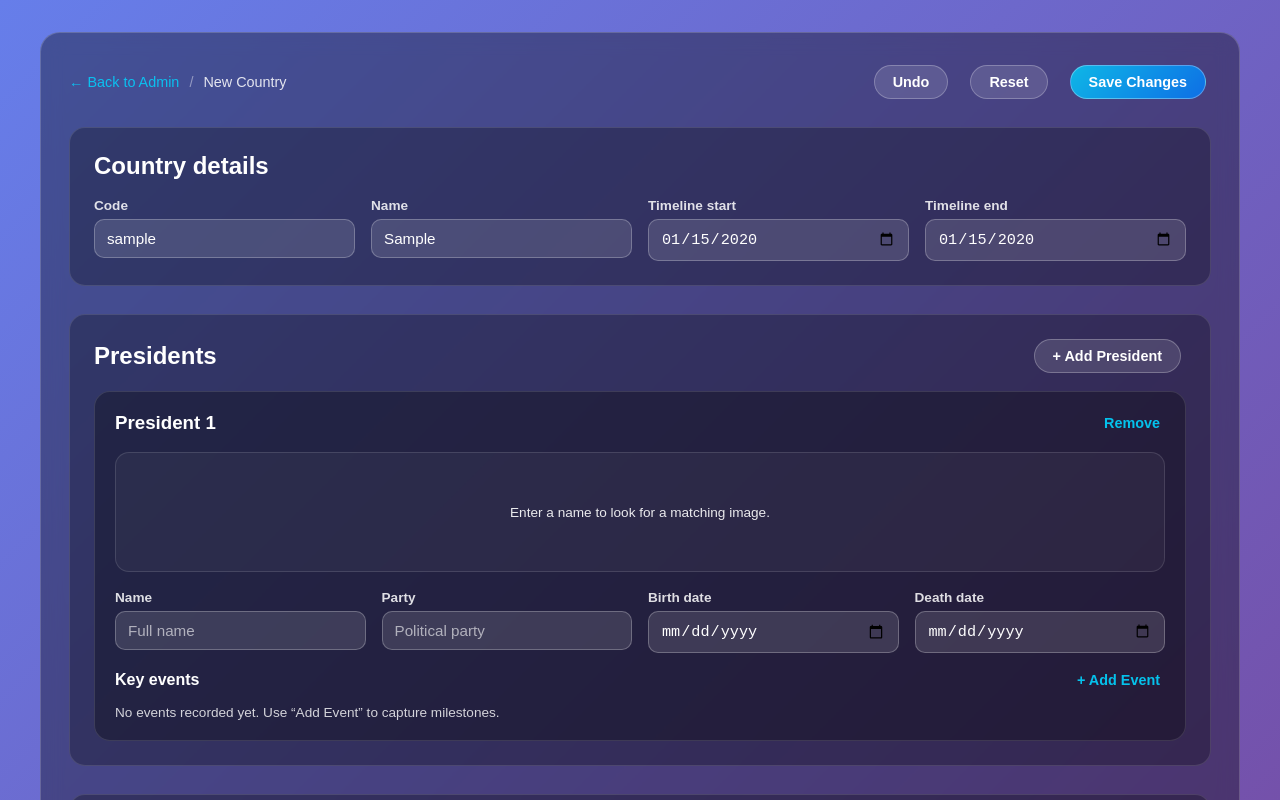
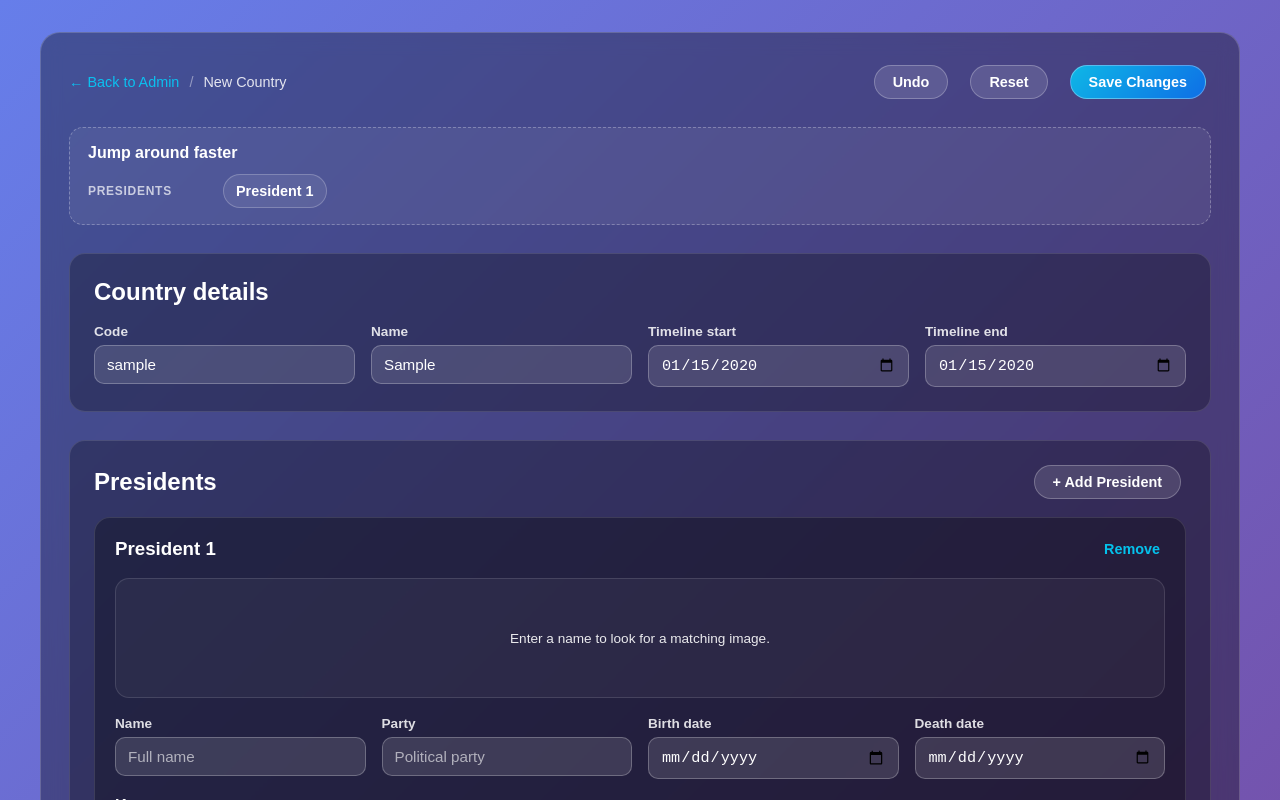
Before and after one commit to rewbs/aerobea-timeline, a Next.js app: page /admin/countries/new in a window 1280 px wide. Both pictures are taken after typing "Sample", "Sample", "2020-01-15", "2020-01-15" into the empty fields and a click on the button "+ Add President". Shown: the top 800 px of the page. Built offline with nearby package versions, Linux system fonts and the light colour scheme.

Commit message:
Improve admin country editor navigation

```diff
--- a/app/admin/countries/AdminCountryEditorClient.tsx
+++ b/app/admin/countries/AdminCountryEditorClient.tsx
@@ -7,6 +7,7 @@ import {
   useCallback,
   useEffect,
   useMemo,
+  useRef,
   useState,
 } from 'react';
 import { useRouter } from 'next/navigation';
@@ -506,6 +507,8 @@ const AdminCountryEditorClient = ({
     () => toCountryDraft(initialCountry),
     [initialCountry]
   );
+  const presidentRefs = useRef<Record<string, HTMLElement | null>>({});
+  const eventRefs = useRef<Record<string, HTMLElement | null>>({});
   const [baseline, setBaseline] = useState<CountryDraft>(initialDraft);
   const [draft, setDraft] = useState<CountryDraft>(initialDraft);
   const [history, setHistory] = useState<CountryDraft[]>([]);
@@ -701,6 +704,48 @@ const AdminCountryEditorClient = ({
 
   const isSaving = status.type === 'saving';
 
+  const presidentSummaries = useMemo(
+    () =>
+      draft.presidents.map((president, index) => {
+        const emptyEvents = president.events.filter(
+          event => !event.date || !event.text.trim()
+        );
+
+        return {
+          formId: president.formId,
+          label: president.name.trim() || `President ${index + 1}`,
+          emptyEvents,
+        };
+      }),
+    [draft.presidents]
+  );
+
+  const firstEmptyEvent = useMemo(() => {
+    for (const president of draft.presidents) {
+      for (const event of president.events) {
+        if (!event.date || !event.text.trim()) {
+          return { presidentId: president.formId, eventId: event.formId };
+        }
+      }
+    }
+    return null;
+  }, [draft.presidents]);
+
+  const scrollToPresident = (formId: string) => {
+    const element = presidentRefs.current[formId];
+    if (element) {
+      element.scrollIntoView({ behavior: 'smooth', block: 'start' });
+    }
+  };
+
+  const scrollToEvent = (presidentId: string, eventId: string) => {
+    scrollToPresident(presidentId);
+    const element = eventRefs.current[eventId];
+    if (element) {
+      element.scrollIntoView({ behavior: 'smooth', block: 'center' });
+    }
+  };
+
   const saveDraft = useCallback(
     async (reason: 'manual' | 'auto' = 'manual') => {
       if (isSaving) return;
@@ -865,6 +910,52 @@ const AdminCountryEditorClient = ({
         </div>
       )}
 
+      {(draft.presidents.length > 0 || firstEmptyEvent) && (
+        <section className="admin-quick-nav" aria-label="Quick navigation">
+          <div className="admin-quick-nav-heading">
+            <h3>Jump around faster</h3>
+            {firstEmptyEvent && (
+              <button
+                className="admin-secondary-button"
+                type="button"
+                onClick={() =>
+                  scrollToEvent(
+                    firstEmptyEvent.presidentId,
+                    firstEmptyEvent.eventId
+                  )
+                }
+              >
+                Go to first empty event
+              </button>
+            )}
+          </div>
+          <div className="admin-quick-nav-grid">
+            <div className="admin-quick-nav-label">Presidents</div>
+            <div className="admin-quick-nav-buttons">
+              {draft.presidents.length === 0 && (
+                <span className="admin-chip-muted">None yet — add your first president below.</span>
+              )}
+              {presidentSummaries.map(summary => (
+                <button
+                  key={summary.formId}
+                  className="admin-chip-button"
+                  type="button"
+                  onClick={() => scrollToPresident(summary.formId)}
+                >
+                  <span className="admin-chip-label">{summary.label}</span>
+                  {summary.emptyEvents.length > 0 && (
+                    <span className="admin-chip-badge">
+                      {summary.emptyEvents.length} empty event
+                      {summary.emptyEvents.length > 1 ? 's' : ''}
+                    </span>
+                  )}
+                </button>
+              ))}
+            </div>
+          </div>
+        </section>
+      )}
+
       <section className="admin-editor-section">
         <h2>Country details</h2>
         <div className="admin-form-grid">
@@ -928,7 +1019,13 @@ const AdminCountryEditorClient = ({
         )}
 
           {draft.presidents.map((president, index) => (
-          <article className="admin-entity-card" key={president.formId}>
+            <article
+              className="admin-entity-card"
+              key={president.formId}
+              ref={element => {
+                presidentRefs.current[president.formId] = element;
+              }}
+            >
             <header className="admin-entity-header">
               <h3>President {index + 1}</h3>
               <button
@@ -1003,8 +1100,19 @@ const AdminCountryEditorClient = ({
                 </p>
               )}
 
-              {president.events.map((event, eventIndex) => (
-                <div className="admin-event-row" key={event.formId}>
+
+              {president.events.map((event, eventIndex) => {
+                const isIncomplete = !event.date || !event.text.trim();
+                return (
+                  <div
+                    className={`admin-event-row${
+                      isIncomplete ? ' admin-event-row-incomplete' : ''
+                    }`}
+                    key={event.formId}
+                    ref={element => {
+                      eventRefs.current[event.formId] = element;
+                    }}
+                  >
                     <div className="admin-event-fields">
                       <label>
                         <span>Date &amp; time</span>
@@ -1061,7 +1169,9 @@ const AdminCountryEditorClient = ({
                       Remove event
                     </button>
                   </div>
-              ))}
+                );
+              })}
+
               </div>
             </article>
           ))}
--- a/app/globals.css
+++ b/app/globals.css
@@ -468,6 +468,90 @@ select {
   border: 1px solid rgba(0, 150, 255, 0.35);
 }
 
+.admin-quick-nav {
+  display: flex;
+  flex-direction: column;
+  gap: 12px;
+  background: rgba(255, 255, 255, 0.06);
+  border: 1px dashed rgba(255, 255, 255, 0.28);
+  border-radius: 14px;
+  padding: 16px 18px;
+}
+
+.admin-quick-nav-heading {
+  display: flex;
+  justify-content: space-between;
+  align-items: center;
+  gap: 10px;
+  flex-wrap: wrap;
+}
+
+.admin-quick-nav-heading h3 {
+  margin: 0;
+  font-size: 1rem;
+}
+
+.admin-quick-nav-grid {
+  display: grid;
+  grid-template-columns: 120px 1fr;
+  gap: 10px;
+  align-items: center;
+}
+
+.admin-quick-nav-label {
+  font-weight: 700;
+  text-transform: uppercase;
+  letter-spacing: 0.06em;
+  font-size: 0.75rem;
+  opacity: 0.7;
+}
+
+.admin-quick-nav-buttons {
+  display: flex;
+  flex-wrap: wrap;
+  gap: 10px;
+  align-items: center;
+}
+
+.admin-chip-button {
+  display: inline-flex;
+  align-items: center;
+  gap: 8px;
+  border-radius: 999px;
+  border: 1px solid rgba(255, 255, 255, 0.22);
+  background: rgba(255, 255, 255, 0.08);
+  color: #fff;
+  padding: 8px 12px;
+  cursor: pointer;
+  transition: transform 0.1s ease, border-color 0.15s ease;
+}
+
+.admin-chip-button:hover {
+  border-color: rgba(0, 212, 255, 0.65);
+  transform: translateY(-1px);
+}
+
+.admin-chip-label {
+  font-weight: 600;
+}
+
+.admin-chip-badge {
+  display: inline-flex;
+  align-items: center;
+  gap: 4px;
+  font-size: 0.75rem;
+  background: rgba(255, 193, 7, 0.2);
+  color: #ffd166;
+  border-radius: 999px;
+  padding: 4px 8px;
+  border: 1px solid rgba(255, 193, 7, 0.35);
+}
+
+.admin-chip-muted {
+  opacity: 0.75;
+  font-size: 0.9rem;
+}
+
 .admin-editor-section {
   display: flex;
   flex-direction: column;
@@ -613,6 +697,11 @@ select {
   gap: 12px;
 }
 
+.admin-event-row-incomplete {
+  border-color: rgba(255, 193, 7, 0.55);
+  box-shadow: 0 0 0 1px rgba(255, 193, 7, 0.35);
+}
+
 .admin-event-fields {
   display: grid;
   grid-template-columns: repeat(auto-fit, minmax(180px, 1fr));
```
Lines whose indentation alone changed are shown as unchanged.
